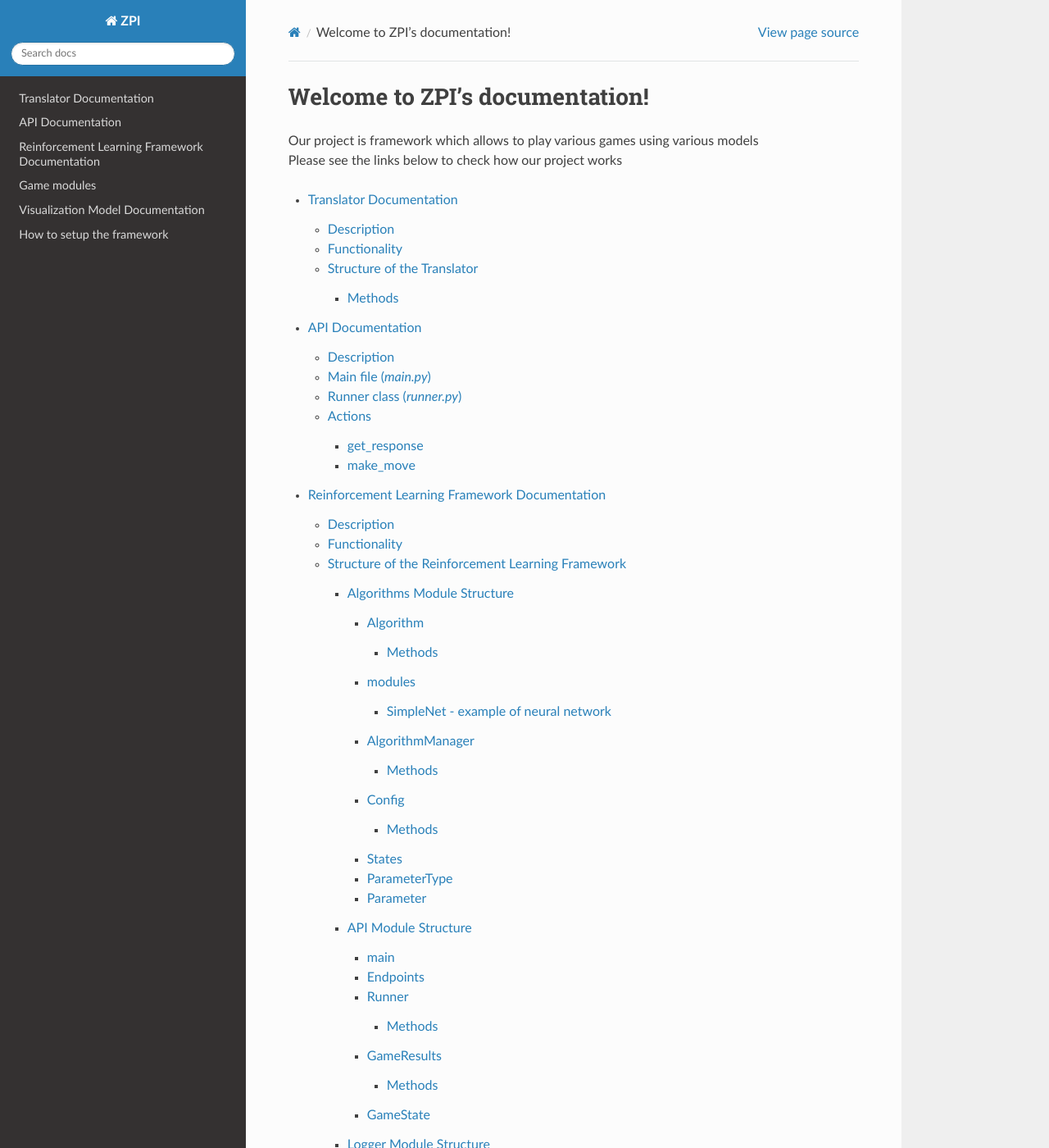
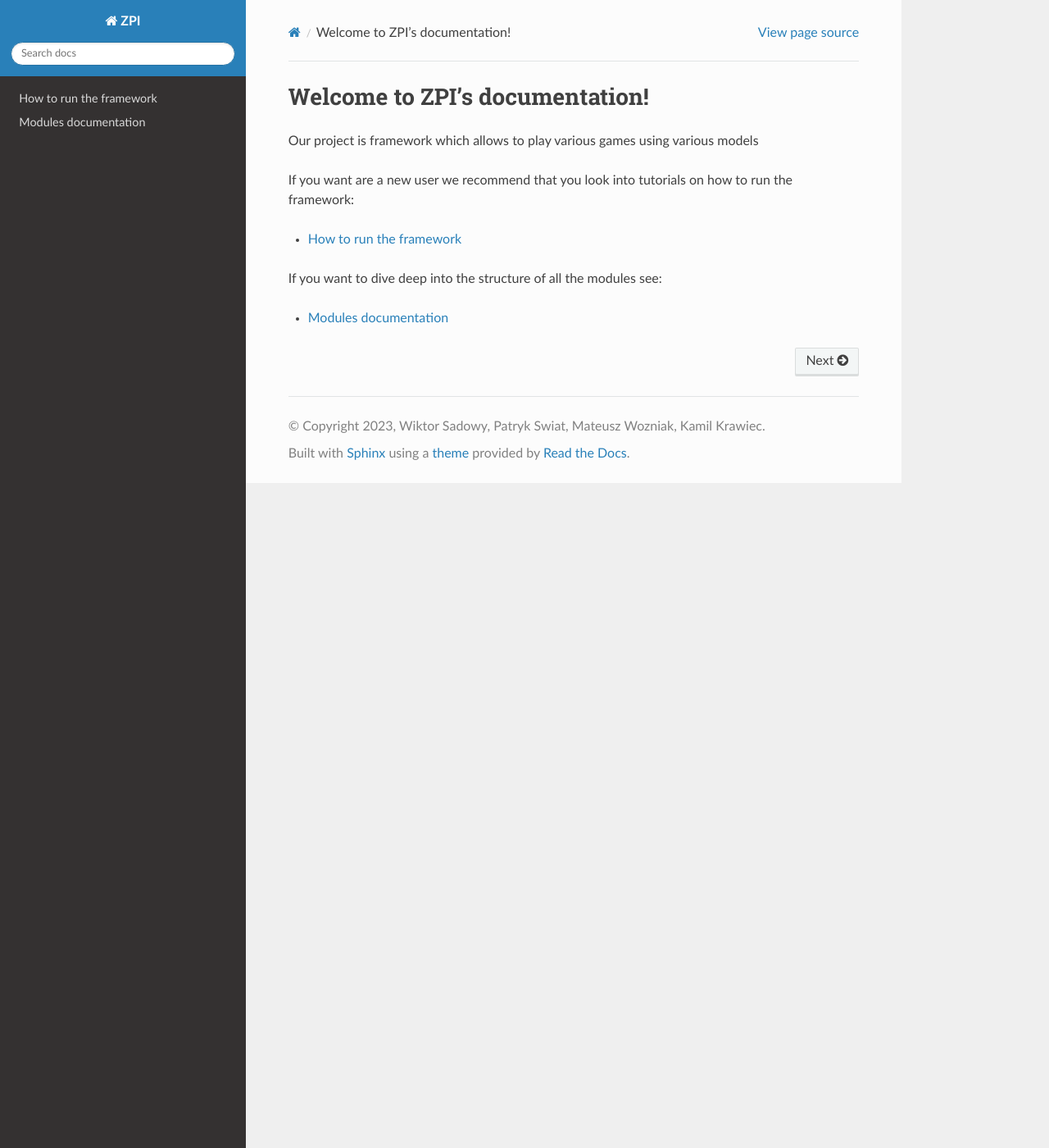
Before and after one commit to ZPI-2023-IST/Documentation, a Sphinx documentation site: the page built from source/index.rst, in a window 1280 px wide and 1400 px high. Shown: the whole window at 82% size. Built offline with Sphinx 7.4.7 and the Read the Docs theme 2.0.0, drawn with Linux system fonts in a browser that asks for light colours; some of the changed text lies outside the part shown.

Commit message:
Fix docs

```diff
--- a/source/index.rst
+++ b/source/index.rst
@@ -1,15 +1,18 @@
 Welcome to ZPI's documentation!
 ===============================
 
-| Our project is framework which allows to play various games using various models
-| Please see the links below to check how our project works
+Our project is framework which allows to play various games using various models
+
+If you want are a new user we recommend that you look into tutorials on how to run the framework:
 
 .. toctree::
-   :maxdepth: 5
+   :maxdepth: 1
 
-   translator
-   api
-   rl
-   games
-   visualization
-   setup
+   run
+
+If you want to dive deep into the structure of all the modules see:
+
+.. toctree::
+   :maxdepth: 1
+
+   modules
--- a/source/games.rst
+++ b/source/modules/games.rst
@@ -1,4 +1,4 @@
-Game modules
+Game Documentation
 ================================
 
 ================================
```
Also changed, not shown: source/modules.rst (added, +14 -0 lines), source/run.rst (added, +10 -0 lines), source/run/setup.rst (renamed from source/setup.rst, +5 -5 lines), source/_static/setup/run/api_setup.png (renamed from source/_static/api_setup.png), source/_static/setup/run/docker_compose_setup.png (renamed from source/_static/docker_compose_setup.png), source/_static/setup/run/frontend_setup.png (renamed from source/_static/frontend_setup.png), source/_static/setup/run/rl_setup.png (renamed from source/_static/rl_setup.png), source/_static/setup/run/visualisation_setup.png (renamed from source/_static/visualisation_setup.png), source/modules/api.rst (renamed from source/api.rst), source/modules/rl.rst (renamed from source/rl.rst), source/modules/translator.rst (renamed from source/translator.rst), source/modules/visualization.rst (renamed from source/visualization.rst).
